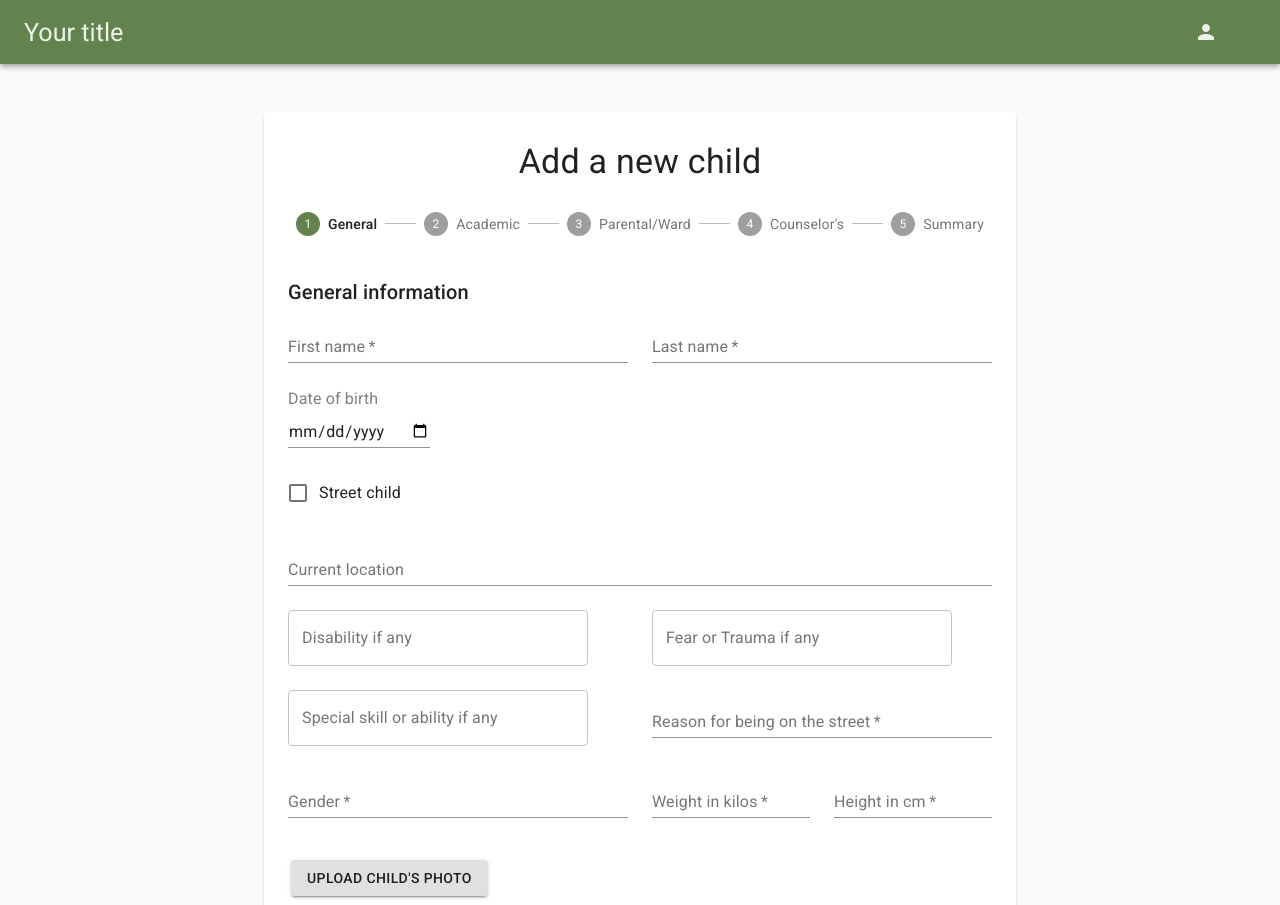
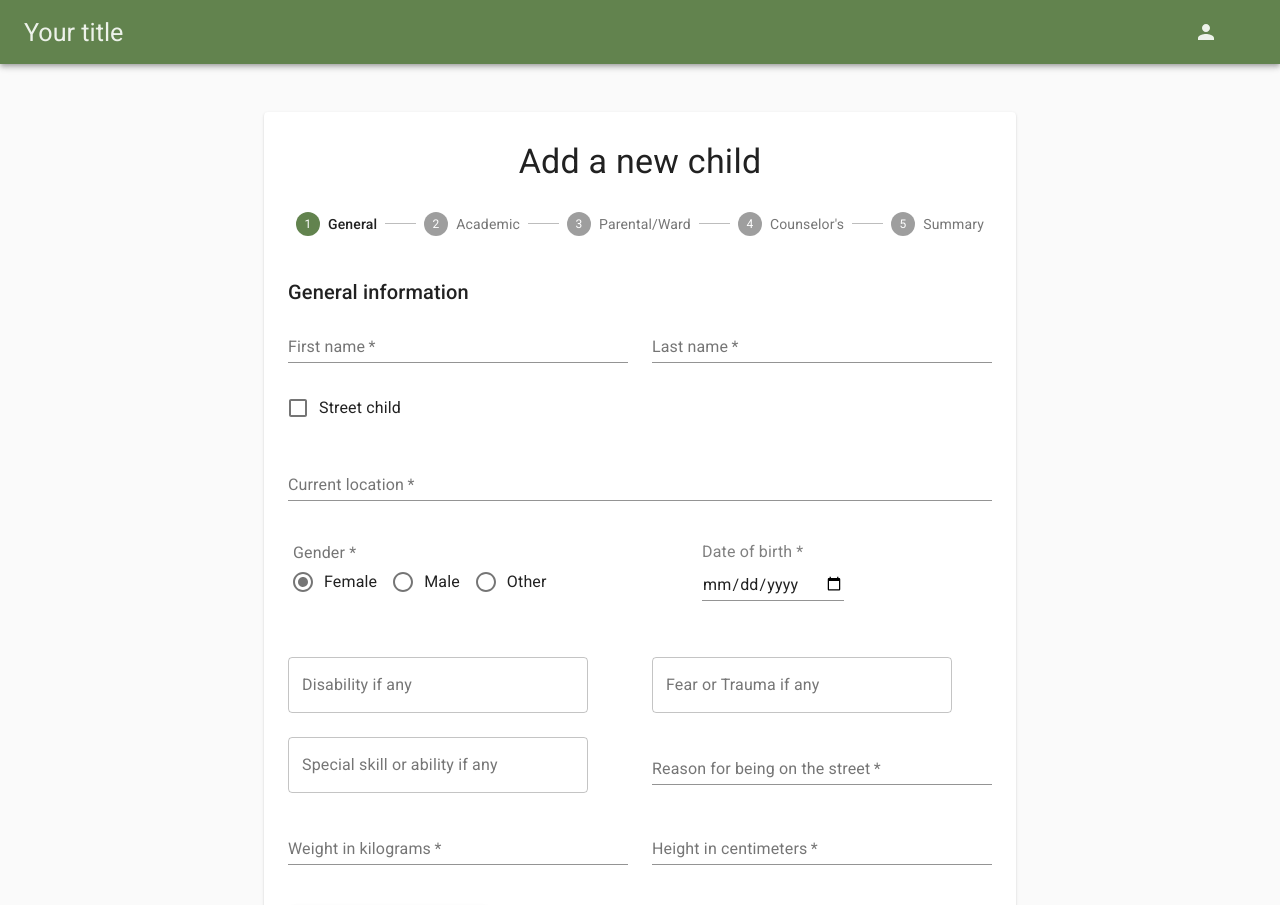
Before and after one commit to Mongen-Initiative/mongen-frontend, a Next.js app: page /1/new-record in a window 1280 px wide. Shown: the top 905 px of the page. Built offline with nearby package versions, Linux system fonts and the light colour scheme.

Commit message:
making gender a radio button

```diff
--- a/components/templates/newRecordSteps.tsx
+++ b/components/templates/newRecordSteps.tsx
@@ -7,7 +7,7 @@ import Checkbox from '@material-ui/core/Checkbox';
 import DisabilitiesController from '../autocomplete/Disabilities'
 import FearTraumaController from '../autocomplete/FearsTraumas'
 import SkillsAbilitiesController from '../autocomplete/SkillsAbilities'
-import { List, ListItem, ListItemText, Button } from '@material-ui/core';
+import { List, ListItem, ListItemText, Button, FormControl, FormLabel, RadioGroup, Radio } from '@material-ui/core'
 
 type Props = {
   callback?:any
@@ -34,6 +34,12 @@ export function GeneralInfoStep(props: Props) {
   function updateForm(type, data) {
     setGeneralInfoData({ ...generalInfoData, [type]: data })
     callback(generalInfoData);
+  }
+  const [gender, setGender] = React.useState('female');
+
+  const handleChangeGender = (event: React.ChangeEvent<HTMLInputElement>) => {
+    setGender((event.target as HTMLInputElement).value)
+    updateForm("gender", event.target.value)
   }
 
   return (
@@ -63,16 +69,6 @@ export function GeneralInfoStep(props: Props) {
           />
         </Grid>
         <Grid item xs={12}>
-          <Typography style={{color:"grey", marginBottom:"5px"}}>Date of birth</Typography>
-          <TextField
-            required
-            id="dob"
-            name="dob"
-            type="date"
-            onChange={(event) => updateForm("date_of_birth", event.target.value)}
-          />
-        </Grid>
-        <Grid item xs={12}>
           <FormControlLabel
             control={<Checkbox color="secondary" name="street-child" value="true"
             />}
@@ -82,12 +78,35 @@ export function GeneralInfoStep(props: Props) {
         <Grid item xs={12}>
           <TextField
             id="location"
+            required
             name="location"
             label="Current location"
             fullWidth
             onChange={(event) => updateForm("address", event.target.value)}
           />
         </Grid>
+        <Grid item xs={12} sm={6}>
+          <FormControl component="fieldset" style={{marginLeft:"5px", marginTop:"20px", marginBottom:"30px"}}>
+            <FormLabel component="legend">Gender *</FormLabel>
+            <RadioGroup row name="gender" value={gender} onChange={handleChangeGender}>
+              <FormControlLabel value="female" control={<Radio color="default"/>} label="Female" />
+              <FormControlLabel value="male" control={<Radio color="default"/>} label="Male" />
+              <FormControlLabel value="other" control={<Radio color="default"/>} label="Other" />
+            </RadioGroup>
+          </FormControl>
+        </Grid>
+        <Grid item xs={12} sm={6}>
+          <Typography style={{color:"grey", marginBottom:"5px", marginTop:"15px", marginLeft:"50px"}}>Date of birth *</Typography>
+          <TextField
+            required
+            id="dob"
+            name="dob"
+            type="date"
+            onChange={(event) => updateForm("date_of_birth", event.target.value)}
+            style={{marginLeft:"50px"}}
+          />
+        </Grid>
+
         <Grid item xs={12} sm={6}>
           <DisabilitiesController/>
         </Grid>
@@ -109,29 +128,19 @@ export function GeneralInfoStep(props: Props) {
         <Grid item xs={12} sm={6}>
           <TextField
             required
-            id="gender"
-            name="gender"
-            label="Gender"
-            fullWidth
-            onChange={(event) => updateForm("gender", event.target.value)}
-          />
-        </Grid>
-        <Grid item xs={12} sm={3}>
-          <TextField
-            required
             id="weight"
             name="weight"
-            label="Weight in kilos"
+            label="Weight in kilograms"
             fullWidth
             onChange={(event) => updateForm("weight", event.target.value)}
           />
         </Grid>
-        <Grid item xs={12} sm={3}>
+        <Grid item xs={12} sm={6}>
           <TextField
             required
             id="height"
             name="height"
-            label="Height in cm"
+            label="Height in centimeters"
             fullWidth
             onChange={(event) => updateForm("height", event.target.value)}
           />
@@ -192,6 +201,7 @@ export function AcademicRecordsStep(props: Props) {
             required id="depDate"
             type="date"
             onChange={(event) => updateForm("depDate", event.target.value)}
+            style={{marginBottom:"130px"}}
           />
         </Grid>
       </Grid>
@@ -237,6 +247,7 @@ export function ParentStep(props: Props) {
             <TextField
               required id="parent-address" label="Address of parent/ward" fullWidth
               onChange={(event) => updateForm("parentAddress", event.target.value)}
+              style={{marginBottom:"60px"}}
             />
           </Grid>
         </Grid>
--- a/pages/[organizationId]/new-record.tsx
+++ b/pages/[organizationId]/new-record.tsx
@@ -138,7 +138,7 @@ export default function AddNewRecord() {
                 ))}
               </Stepper>
                 {activeStep === steps.length ? (
-                  <div>
+                  <div style={{height:"max-content"}}>
                     <Typography variant="h5" gutterBottom>
                       New record is added
                     </Typography>
```
